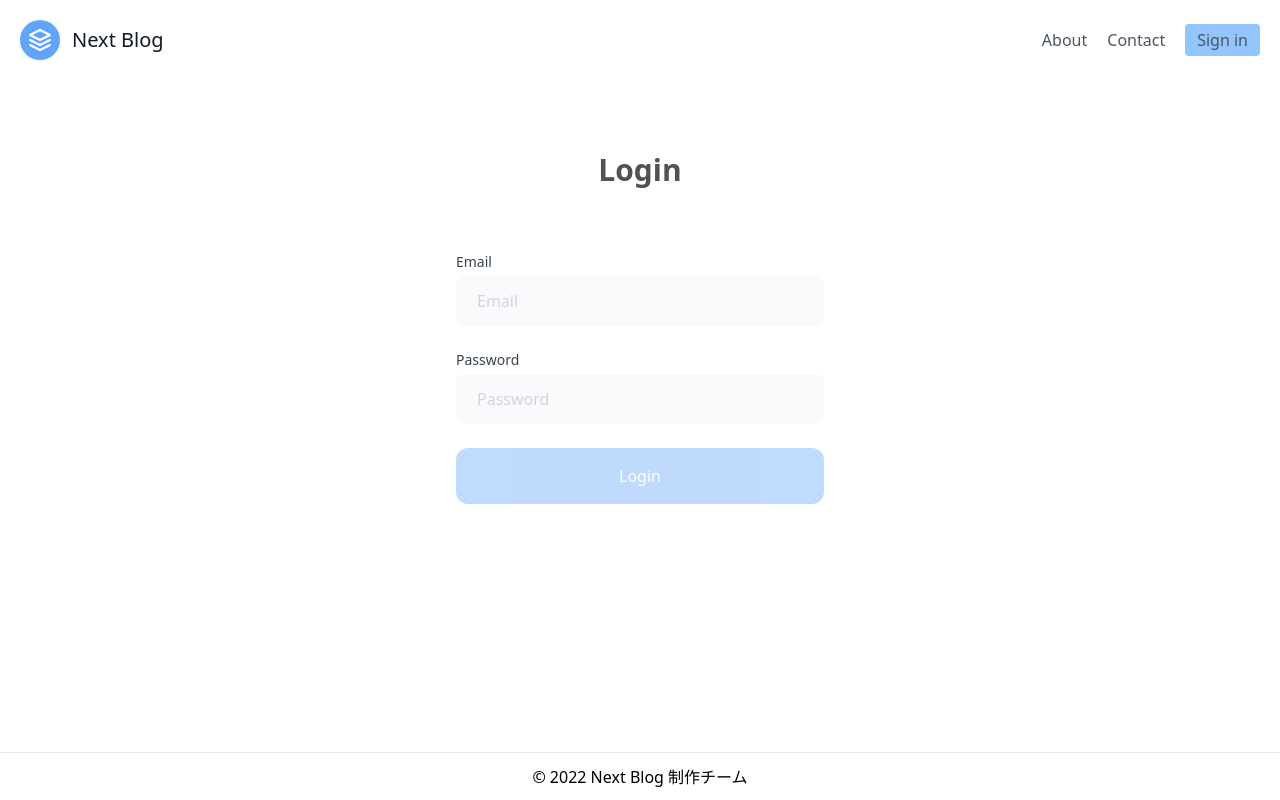
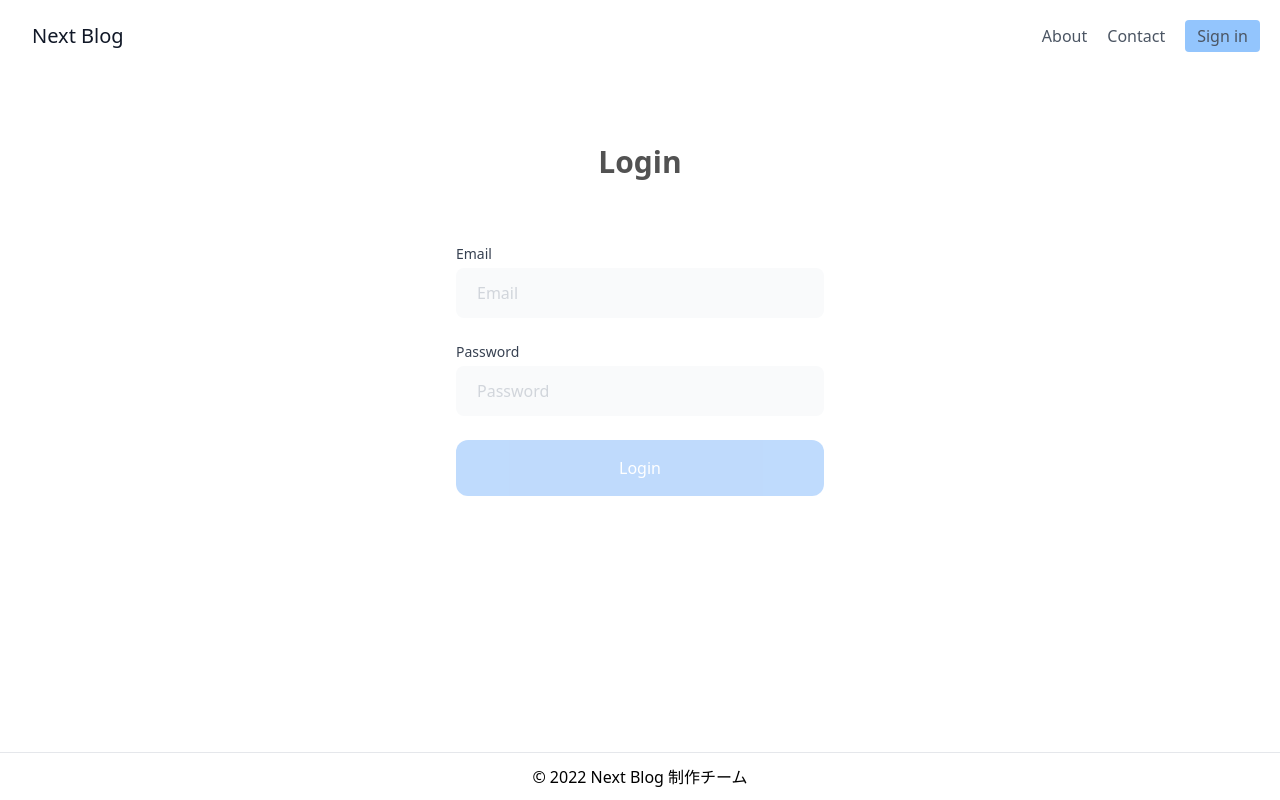
Before and after one commit to ryota-09/nextjs-blog-frontend, a Next.js app: page /signin in a window 1280 px wide. Built offline with nearby package versions, Linux system fonts and the light colour scheme.

Commit message:
一覧ページのレイアウト調整

```diff
--- a/components/organisms/Layout.tsx
+++ b/components/organisms/Layout.tsx
@@ -28,18 +28,6 @@ const Layout: FC<Props> = ({ tabTitle, children }) => {
                 className="flex title-font font-medium items-center text-gray-900 mb-4 md:mb-0"
                 data-testid="home-nav"
               >
-                <svg
-                  xmlns="http://www.w3.org/2000/svg"
-                  fill="none"
-                  stroke="currentColor"
-                  strokeLinecap="round"
-                  strokeLinejoin="round"
-                  strokeWidth="2"
-                  className="w-10 h-10 text-white p-2 bg-blue-400 rounded-full"
-                  viewBox="0 0 24 24"
-                >
-                  <path d="M12 2L2 7l10 5 10-5-10-5zM2 17l10 5 10-5M2 12l10 5 10-5"></path>
-                </svg>
                 <span className="ml-3 text-xl">Next Blog</span>
               </a>
             </Link>
--- a/components/organisms/SingleArticle.tsx
+++ b/components/organisms/SingleArticle.tsx
@@ -28,8 +28,8 @@ const SingleArticle: FC<Props> = ({
   const router = useRouter();
   return (
     <>
-      <div className="sm:flex lg:items-start group">
-        <div className="flex-shrink-0 mb-4 sm:mb-0 sm:mr-4">
+      <div className="sm:flex lg:items-start group h-70 bg-gray-100 p-2 rounded shadow-md">
+        <div className="flex-shrink-0 mb-4 sm:mb-0 sm:mr-4 mt-5 ml-2">
           <Image
             className="w-full rounded-md sm:h-32 sm:w-32 object-cover"
             src={imgPath}
@@ -38,7 +38,7 @@ const SingleArticle: FC<Props> = ({
             width="100%"
           />
         </div>
-        <div>
+        <div className="mt-5">
           <span className="text-sm text-gray-500" data-testid="date-area">
             {updatedAt === "" ? createdAt : updatedAt}
           </span>
@@ -50,13 +50,13 @@ const SingleArticle: FC<Props> = ({
               {title}
             </a>
           </p>
-          <p className="mt-2 text leading-normal text-gray-500">{sumary}</p>
-          <div className="text-right mr-2 mb-2">
+          <p className="mt-2 text leading-normal text-gray-500 w-full">{sumary}</p>
+        </div>
+          <div className="text-right ml-40 mb-2 mt-60">
             <BaseButton onClick={() => router.push(`/post/${id}`)}>
               続きを読む
             </BaseButton>
           </div>
-        </div>
       </div>
     </>
   );
--- a/pages/index.tsx
+++ b/pages/index.tsx
@@ -39,7 +39,7 @@ const Home: React.FC<ArticleList> = ({ staticArticleList }) => {
   }
   return (
     <Layout tabTitle="Next Blog">
-      <div className="grid grid-cols-1 gap-12 lg:gap-24 lg:grid-cols-2">
+      <div className="grid grid-cols-1 gap-12 lg:gap-24 lg:grid-cols-2 container mx-auto p-5 md:flex-row">
         {articleList &&
           articleList.map((article) => (
             <SingleArticle
@@ -47,7 +47,7 @@ const Home: React.FC<ArticleList> = ({ staticArticleList }) => {
               id={article.id ?? 0}
               title={article.title}
               sumary={article.summary}
-              imgPath="https://source.unsplash.com/random"
+              imgPath="https://source.unsplash.com/weekly?food"
               createdAt={article.createdAt}
               updatedAt={article.updatedAt}
             />
```
